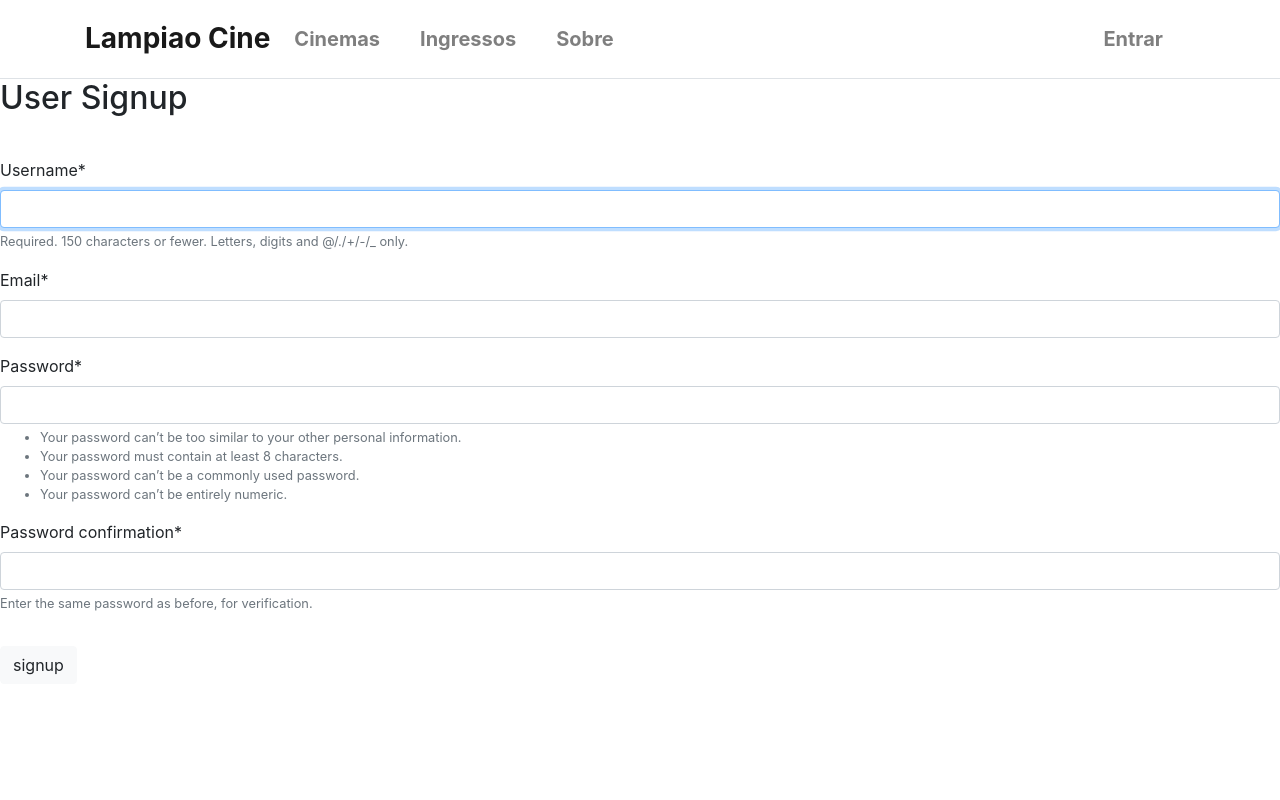
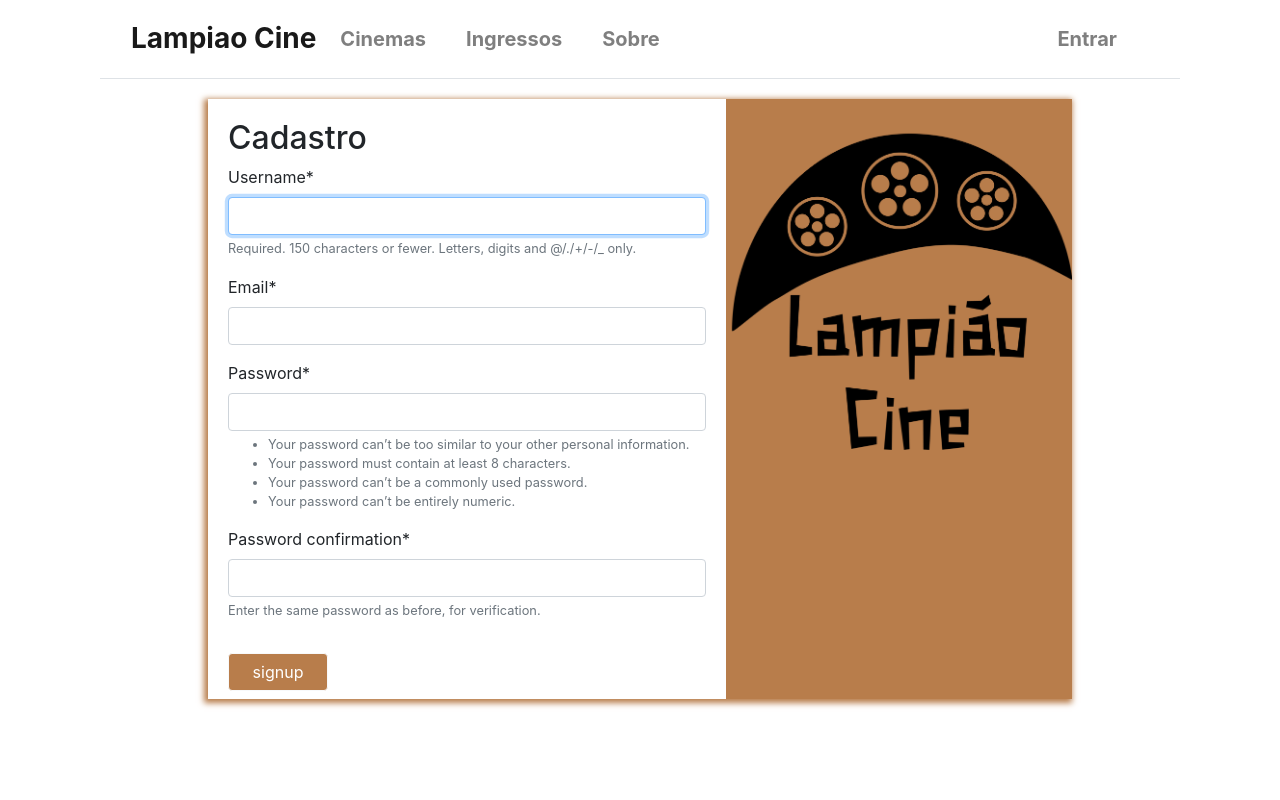
Before and after one commit to ebrendon/lampiao-cine, a Django app: page /signup/ in a window 1280 px wide. Run offline with Django 4.2, Linux system fonts and the light colour scheme; some libraries are stand-ins or nearby versions.

Commit message:
update templates

```diff
--- a/lampiao_cine/urls.py
+++ b/lampiao_cine/urls.py
@@ -17,9 +17,11 @@ Including another URLconf
 from django.contrib import admin
 from django.urls import path, include
 from . import views
+from .views import AboutPageView
 
 urlpatterns = [
     path('', views.home, name='home'),
+    path("about/", AboutPageView.as_view(), name="about"),
     path('admin/', admin.site.urls),
     path('rating/', include('rating.urls')),
     path('movies/', include('cinema.urls')),
--- a/lampiao_cine/views.py
+++ b/lampiao_cine/views.py
@@ -1,6 +1,9 @@
 from django.shortcuts import render, redirect
+from django.views.generic import TemplateView
 
 # Create your views here.
-
 def home(request):
     return render(request, 'index.html')
+
+class AboutPageView(TemplateView):
+    template_name = "about.html"
--- /dev/null
+++ b/static/css/auth.css
@@ -0,0 +1,158 @@
+body {
+
+    margin: 0px 100px 0px 100px ;
+
+}
+
+
+/* ========================== LOGIN CSS ========================== */
+.section__login {
+    display: flex;
+    justify-content: center;
+    align-items: center;
+    padding: 50px;
+    height: auto;
+}
+
+.content__login {
+    display: flex;
+    flex-direction: row;
+    min-height: 400px;
+    max-height: 550px;
+    width: 1000px;
+    box-shadow: -2px 2px 6px 2px #b87d4b;
+}
+
+.login__form {
+    width: 40%;
+    padding: 20px;
+    display: flex;
+    flex-direction: column;
+    align-items: center;
+}
+
+.login__form form {
+    padding: 20px;
+    display: flex;
+    flex-direction: column;
+    align-items: center;
+}
+
+#form-btn {
+    width: 100px;
+    color: white;
+    background-color: #b87d4b;
+}
+
+#form-btn:hover {
+    background-color: #523a34;
+}
+
+.login__lateral {
+    width: 60%;
+    min-height: 400px;
+    max-height: 550px;
+    background-image: url(/static/img/posters.jpg);
+    background-size: cover;
+}
+
+
+/* ========================== PROFILE CSS ========================== */
+
+.section__profile {
+    display: flex;
+    flex-direction: row;
+    justify-content: center;
+    align-items: center;
+    padding: 50px;
+    height: 600px;
+    width: 1000px;
+    margin: 0 auto;
+}
+
+.content__profile {
+    width: 50%;
+    height: 100%;
+    padding-left: 20px;
+}
+
+.content__profile a {
+    width: 100px;
+    color: white;
+    background-color: #b87d4b;
+}
+
+.content__profile a:hover{
+    color: white;
+    background-color: #523a34;
+}
+
+.content__img {
+    width: 50%;
+    height: 100%;
+    background-image: url(/static/img/In\ the\ Storm\,\ Procreate\,\ 8x10in.jpg);
+    background-size: cover;
+}
+
+/* ========================== RESET PASSOWROD CSS ========================== */
+.content__reset-pass {
+    margin: 0 auto;
+    width: 70%;
+}
+
+.content__reset-pass form {
+    width: 60%;
+}
+
+.content__reset-pass form button {
+    width: 100px;
+    color: white;
+    background-color: #b87d4b;
+}
+
+.content__reset-pass form button:hover {
+    color: white;
+    background-color: #523a34;
+}
+
+/* ========================== SIGNUP CSS ========================== */
+
+.section__signup {
+    margin: 0 auto;
+    margin-top: 20px;
+    width: 80%;
+    height: 600px;
+    display: flex;
+    flex-direction: row;
+    box-shadow: -2px 2px 6px 2px #b87d4b;
+}
+
+.content__signup {
+    width: 60%;
+    padding: 20px;
+}
+
+.content__signup form button {
+    width: 100px;
+    color: white;
+    background-color: #b87d4b;
+}
+
+.content__signup form button:hover {
+    color: white;
+    background-color: #523a34;
+}
+
+.content__img-lateral{
+    width: 40%;
+    height: 100%;
+    background-color: #b87d4b;
+}
+
+.content__img-signup {
+    width: 100%;
+    height: 100%;
+    background-image: url(/static/img/logo-vertical-alta.png);
+    background-size: contain;
+    background-repeat: no-repeat;
+}
--- /dev/null
+++ b/templates/accounts/signup.html
@@ -0,0 +1,30 @@
+{% extends 'base.html' %}
+
+{% load crispy_forms_tags %}
+
+{% block content %}
+<section class="section__signup">
+    <div class="content__signup">
+        <h2>{{ title }}</h2>
+
+        <form action="" method="POST">
+
+            {% csrf_token %}
+            {{ form|crispy}}
+
+            <button type="submit" class="btn btn-light mt-3">
+                {{ button }}
+            </button>
+
+        </form>
+    </div>
+
+    <div class="content__img-lateral">
+        <div class="content__img-signup">
+
+        </div>
+    </div>
+
+</section>
+
+{% endblock %}
--- a/templates/base.html
+++ b/templates/base.html
@@ -11,6 +11,7 @@
         integrity="sha384-TX8t27EcRE3e/ihU7zmQxVncDAy5uIKz4rEkgIXeMed4M0jlfIDPvg6uqKI2xXr2" crossorigin="anonymous">
 
     <link rel="stylesheet" href="{% static 'css/style.css' %}">
+    <link rel="stylesheet" href="{% static 'css/auth.css' %}">
     <title>{% block tittle %}Lampiao Cine{% endblock tittle %}</title>
 </head>
 
@@ -29,7 +30,7 @@
                         <a class="nav-link  lead mr-4 font-weight-bold" href="#">Ingressos</a>
                     </li>
                     <li class="nav-item">
-                        <a class="nav-link lead mr-4 font-weight-bold" href="#">Sobre</a>
+                        <a class="nav-link lead mr-4 font-weight-bold" href="{% url 'about' %}">Sobre</a>
                     </li>
                 </ul>
             </div>
--- a/users/forms.py
+++ b/users/forms.py
@@ -2,6 +2,7 @@ from dataclasses import field
 from django import forms
 from django.contrib.auth.models import User
 from django.contrib.auth.forms import UserCreationForm
+from django.core.exceptions import ValidationError
 
 class UserForm(UserCreationForm):
     email = forms.EmailField(max_length=100)
@@ -9,3 +10,10 @@ class UserForm(UserCreationForm):
     class Meta:
         model = User
         fields = ['username', 'email', 'password1', 'password2']
+
+    def clean_email(self):
+        e = self.cleaned_data['email']
+        if User.objects.filter(email = e).exists:
+            raise ValidationError("O email {} já está em uso.".format(e))
+
+        return e
--- a/users/views.py
+++ b/users/views.py
@@ -11,7 +11,7 @@ from .models import Profile
 
 # Create your views here.
 class UserCreate(CreateView):
-    template_name = 'form.html'
+    template_name = 'accounts/signup.html'
     form_class = UserForm
     success_url = reverse_lazy('login')
 
@@ -25,7 +25,7 @@ class UserCreate(CreateView):
     def get_context_data(self, *args,**kwargs):
         context = super().get_context_data(*args, **kwargs)
 
-        context['title'] = 'User Signup'
+        context['title'] = 'Cadastro'
         context['button'] = 'signup'
 
 
```
Also changed, not shown: templates/about.html (added, +16 -0 lines), templates/accounts/login.html (+19 -9 lines), templates/accounts/profile.html (+13 -2 lines), templates/accounts/reset_password.html (+11 -8 lines), users/models.py (+4 -5 lines), static/img/In the Storm, Procreate, 8x10in.jpg (added), static/img/logo-vertical-alta.png (added), 1 other file.
